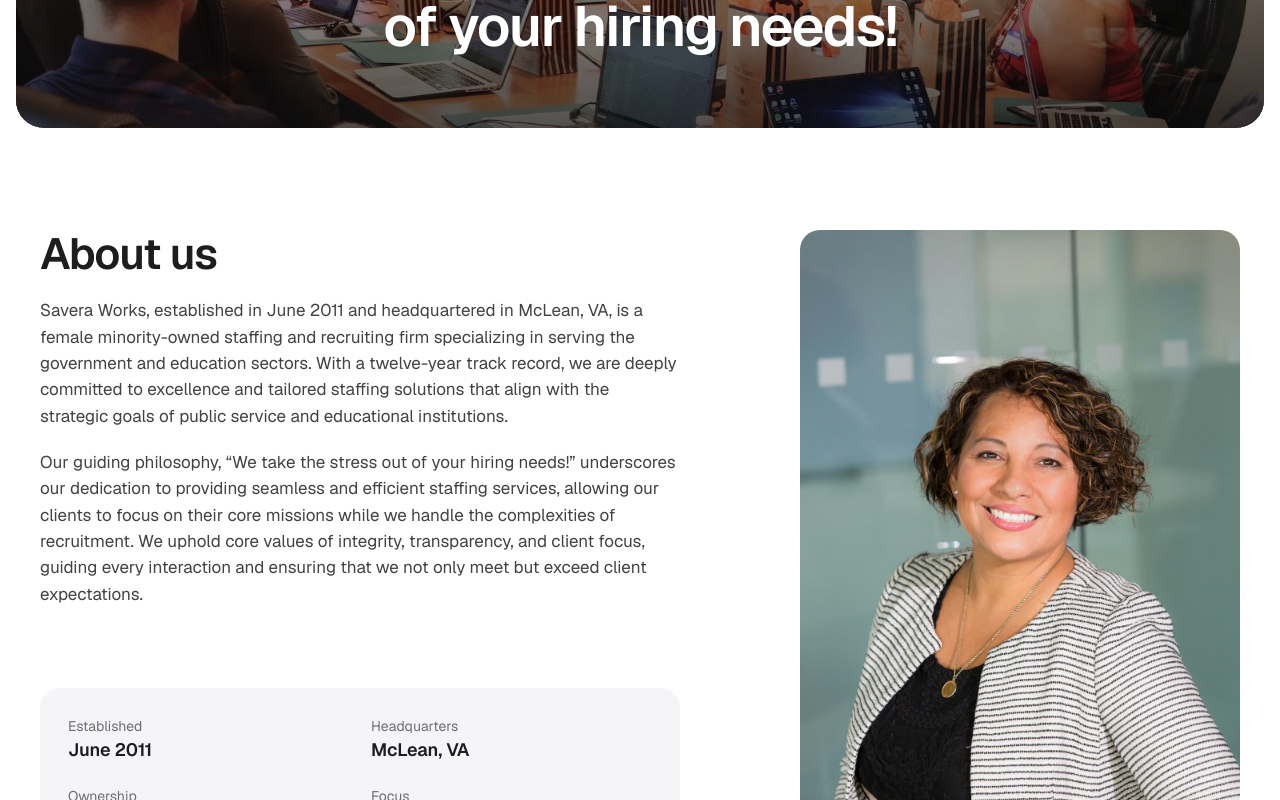
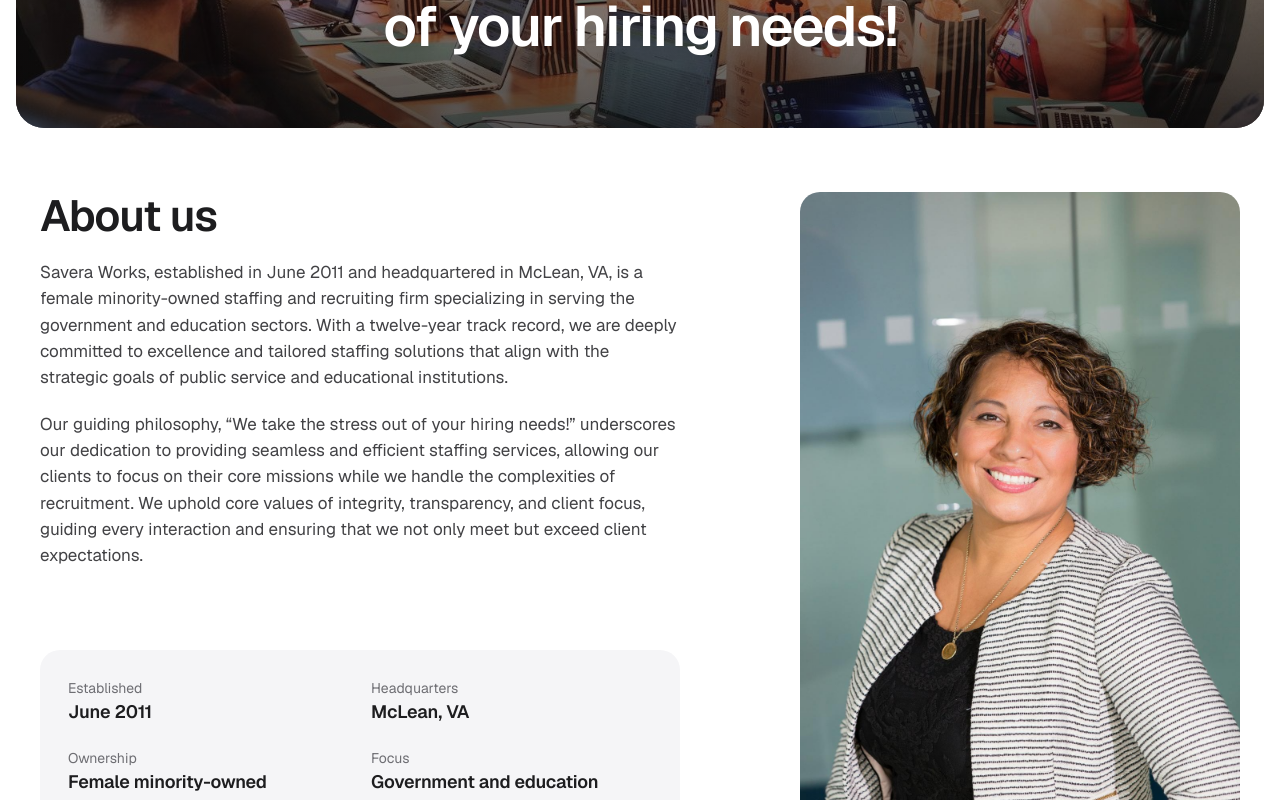
Before and after one commit to kashif838/saweraworks, a Next.js app: page /about-us in a window 1280 px wide. Shown: the part 400-1200 px from the top of the page. Built offline with nearby package versions, Linux system fonts and the light colour scheme.

Commit message:
Serve AVIF, fix rejected hero image quality, tighten section spacing
Co-Authored-By: Claude Opus 5 (1M context) <noreply@anthropic.com>

```diff
--- a/next.config.ts
+++ b/next.config.ts
@@ -1,6 +1,14 @@
 import type { NextConfig } from "next";
 
 const nextConfig: NextConfig = {
+  images: {
+    // AVIF first, WebP for anything that cannot take it. Sources stay JPEG.
+    formats: ["image/avif", "image/webp"],
+    // The hero block caps at 1440px, so nothing above 1920 is ever served.
+    deviceSizes: [640, 750, 828, 1080, 1200, 1440, 1920],
+    // Next 16 only serves qualities listed here; Hero asks for 78.
+    qualities: [75, 78],
+  },
   async redirects() {
     // WordPress leftovers from the audit: keep old URLs alive, send them home.
     return [
--- a/src/app/globals.css
+++ b/src/app/globals.css
@@ -62,7 +62,7 @@ button { font: inherit; }
 
 /* ---------- layout ---------- */
 .wrap { width: 100%; max-width: calc(var(--wrap) + 40px); margin-inline: auto; padding-inline: 20px; }
-.section { padding-block: clamp(56px, 8vw, 112px); }
+.section { padding-block: clamp(40px, 5vw, 72px); }
 .section-surface { background: var(--surface); }
 .grid-2 { display: grid; grid-template-columns: repeat(2, minmax(0, 1fr)); gap: clamp(24px, 6vw, 88px); align-items: center; }
 .grid-4 { display: grid; grid-template-columns: repeat(4, minmax(0, 1fr)); gap: 20px; }
--- a/src/app/our-services/page.module.css
+++ b/src/app/our-services/page.module.css
@@ -1,5 +1,5 @@
 /* One white section; the stack gap carries the rhythm instead of alternating backgrounds. */
-.stack { display: flex; flex-direction: column; gap: clamp(56px, 7vw, 100px); }
+.stack { display: flex; flex-direction: column; gap: clamp(40px, 4.5vw, 72px); }
 .steps { display: flex; flex-direction: column; gap: clamp(32px, 4vw, 48px); }
 
 /* Copy beside an image, the same pairing the About and Home sections use. */
```
